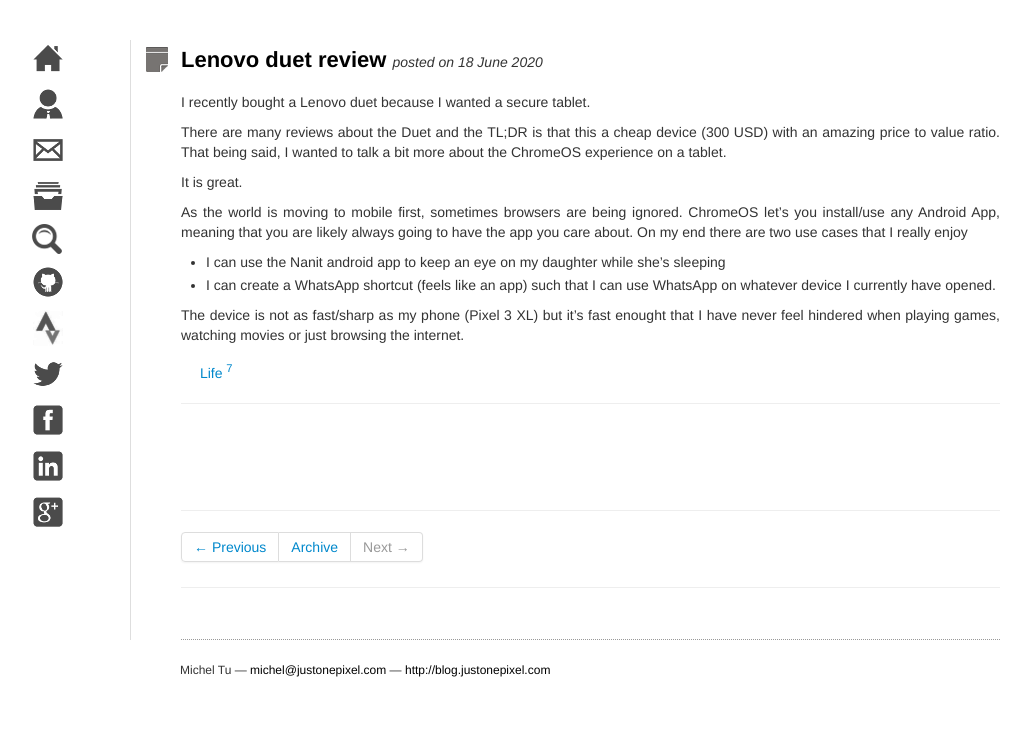
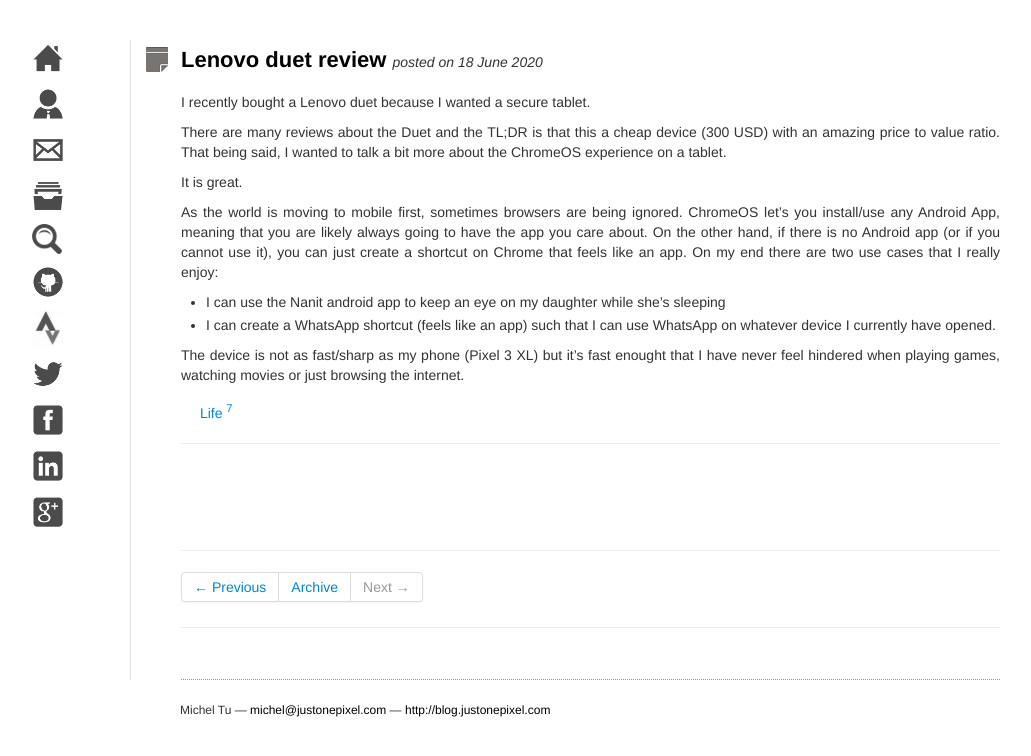
Before and after one commit to neumino/blog, a Jekyll site: the page built from _posts/2020-06-18-lenovo-duet.md, in a window 1280 px wide. Shown: the top 756 px of the page, without its empty margins (125-1156 px from the left). Built offline with Jekyll 4.4.1, drawn with Linux system fonts in a browser that asks for light colours.

Commit message:
Update 2020-06-18-lenovo-duet.md

```diff
--- a/_posts/2020-06-18-lenovo-duet.md
+++ b/_posts/2020-06-18-lenovo-duet.md
@@ -16,8 +16,9 @@ It is great.
 
 As the world is moving to mobile first, sometimes browsers are being ignored.
 ChromeOS let's you install/use any Android App, meaning that you are likely
-always going to have the app you care about. On my end there are two use
-cases that I really enjoy
+always going to have the app you care about. On the other hand, if there is no
+Android app (or if you cannot use it), you can just create a shortcut on Chrome
+that feels like an app. On my end there are two use cases that I really enjoy:
 
 - I can use the Nanit android app to keep an eye on my daughter while she's sleeping
 - I can create a WhatsApp shortcut (feels like an app) such that I can use WhatsApp
```
